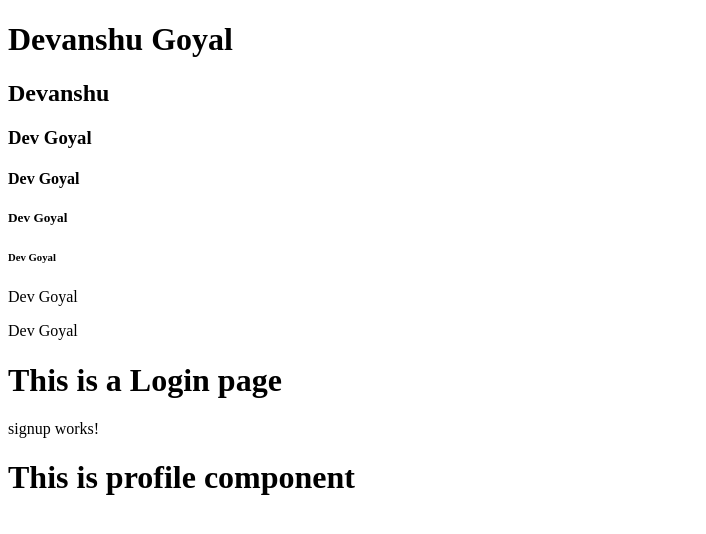
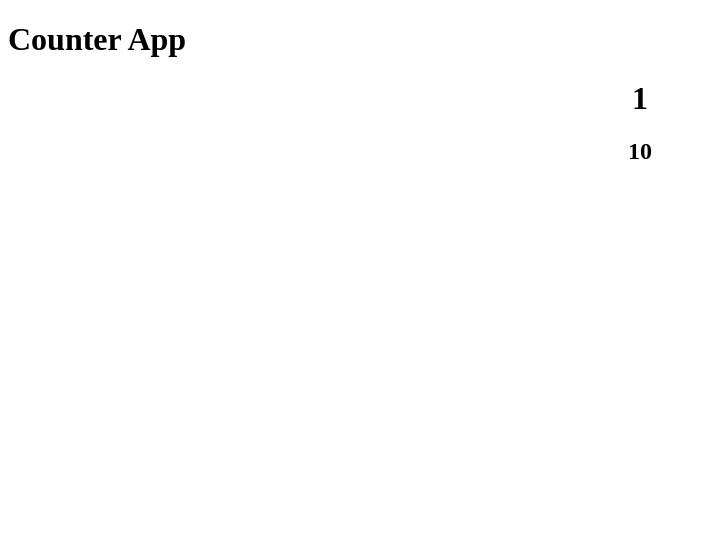
Before and after one commit to Devanshugoell/learningAngular, an Angular app: page / in a window 1280 px wide. Shown: the top 534 px of the page, without its empty margins (0-706 px from the left). Built offline with nearby package versions, Linux system fonts and the light colour scheme.

Commit message:
Learning Signal

```diff
--- a/src/app/app.css
+++ b/src/app/app.css
@@ -0,0 +1,27 @@
+.center {
+  text-align: center;
+}
+
+.red {
+  background: red;
+  width: 100px;
+  height: 100px;
+}
+
+.blue {
+  background: blue;
+  width: 100px;
+  height: 100px;
+}
+
+.green {
+  background: green;
+  width: 100px;
+  height: 100px;
+}
+
+.black {
+  background: #000;
+  width: 100px;
+  height: 100px;
+}
--- a/src/app/app.html
+++ b/src/app/app.html
@@ -1,14 +1,8 @@
-<h1>Devanshu Goyal</h1>
-<h2>{{ title }}</h2>
-<h3>{{ name }}</h3>
-<h4>{{ name }}</h4>
-<h5>{{ name }}</h5>
-<h6>{{ name }}</h6>
-<p>{{ name }}</p>
-<p>{{ name }}</p>
+<h1>Counter App</h1>
+
+<div class="center">
+  <h1>{{ count }}</h1>
+  <h2>{{ counter() }}</h2>
+</div>
 
 <!-- Interpolation : Interpolation is Angular's way to display data from your TypeScript class (component) inside your HTML template. -->
-
-<login></login>
-<app-signup></app-signup>
-<app-Profile></app-Profile>
--- a/src/app/app.ts
+++ b/src/app/app.ts
@@ -1,23 +1,20 @@
-import { Component } from '@angular/core';
+import { Component, signal } from '@angular/core';
 import { RouterOutlet } from '@angular/router';
-import { Login } from './login/login';
-import { Signup } from './signup/signup';
-import { Profile } from './profile/profile';
 
 @Component({
   selector: 'app-root',
-  imports: [RouterOutlet, Signup , Profile , Login],
+  imports: [RouterOutlet],
   templateUrl: './app.html',
-  styleUrl: './app.css'
+  styleUrls: ['./app.css'],
 })
+
+
 export class App {
-  title = 'Devanshu';
-  name = "Dev Goyal"
+ count = 1;
 
-  // We cannot declare variables here we have to write properties like this.
- // title = "Devnashu";     ✔
- // const name = "Devanshu Goyal" ;  ❌
+ counter = signal(10);
 
- //class ke andar properties banti h aur class ke bahar hamare variables
- //and we can also declare variables in function
+ getName (name : string) {
+     console.log(name)
+ }
 }
--- a/src/app/login/login.html
+++ /dev/null
@@ -1 +0,0 @@
-<h1>This is a Login page</h1>
--- a/src/app/profile/profile.html
+++ /dev/null
@@ -1 +0,0 @@
-<h1>This is profile component</h1>
--- a/src/app/profile/profile.ts
+++ /dev/null
@@ -1,11 +0,0 @@
-import { Component } from "@angular/core";
-
-@Component({
-    selector : "app-Profile",
-    templateUrl: './profile.html',
-    styleUrl: './profile.css'
-})
-
-export class Profile {
-
-}
--- a/src/app/signup/signup.html
+++ /dev/null
@@ -1 +0,0 @@
-<p>signup works!</p>
```
Also changed, not shown: src/app/login/login.ts (deleted, +0 -11 lines), src/app/signup/signup.ts (deleted, +0 -11 lines), src/app/login/login.css (deleted), src/app/profile/profile.css (deleted), src/app/signup/signup.css (deleted), 2 other files (tests, documents, lock files or other folders).
